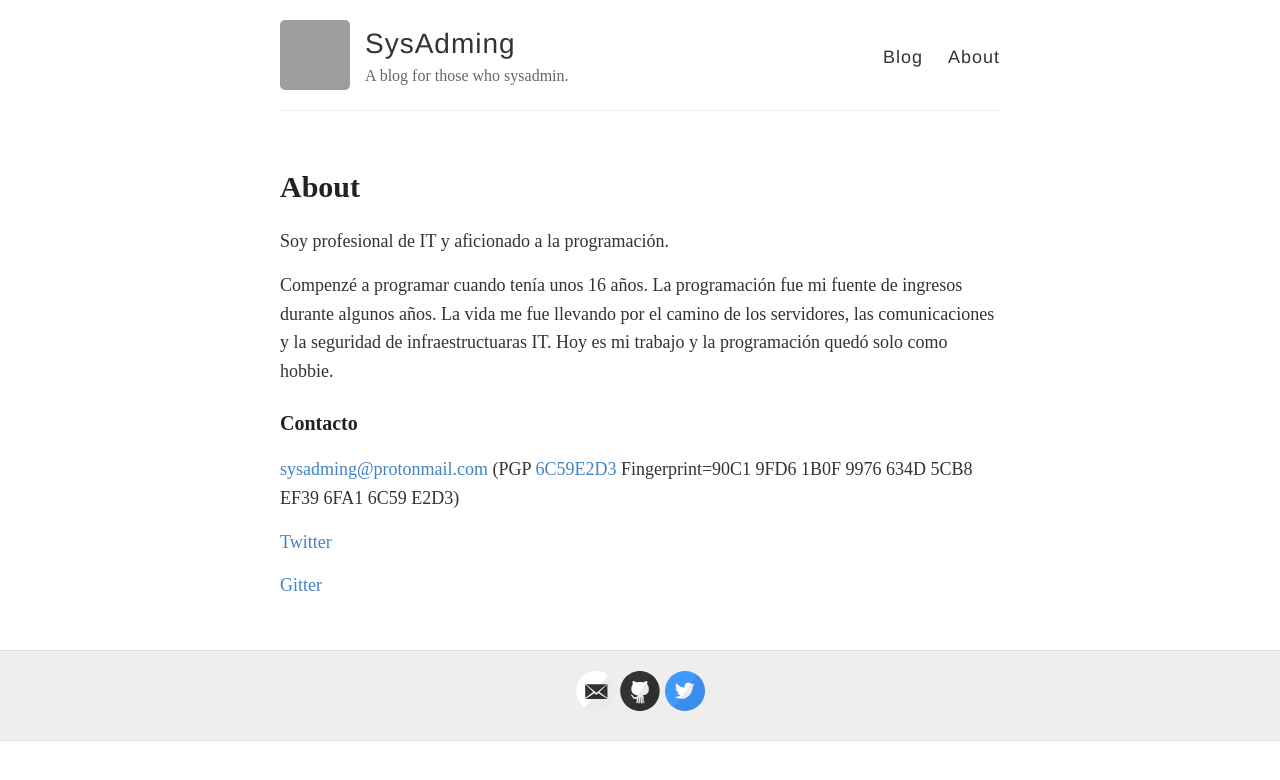
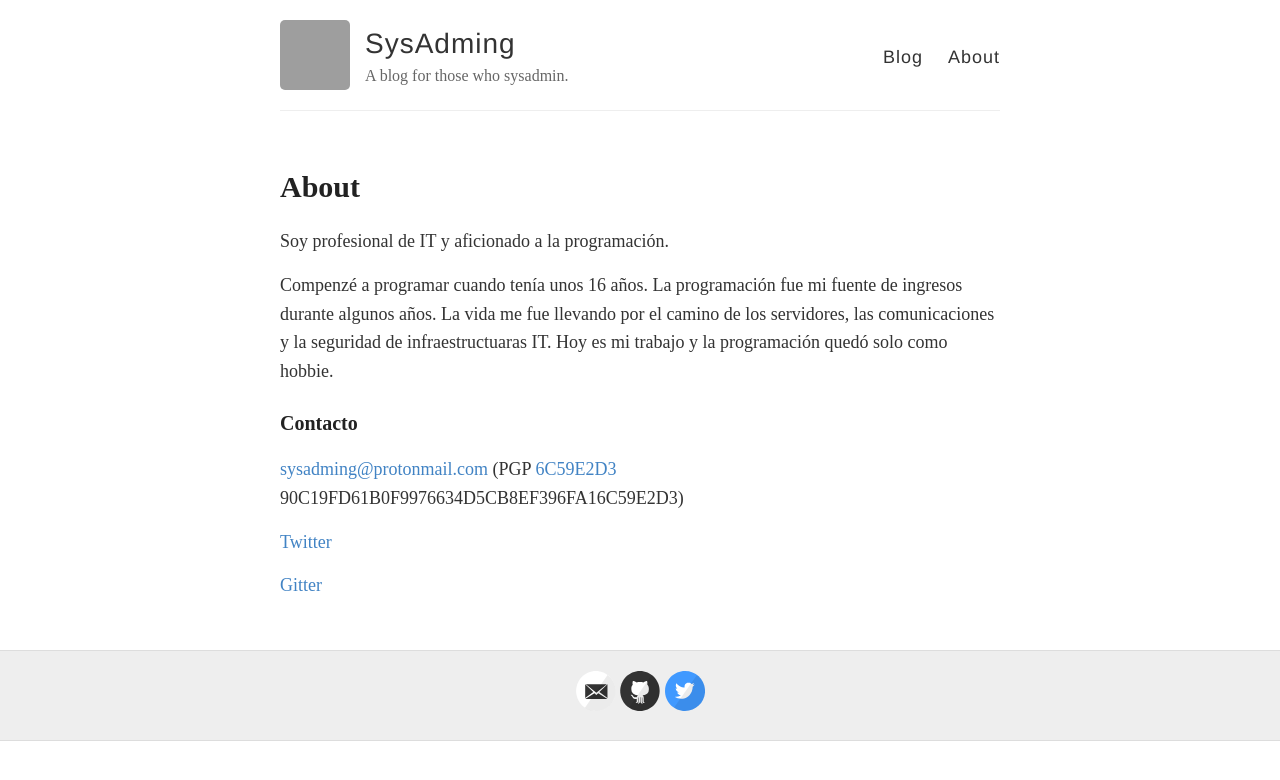
Before and after one commit to sysadming/sysadming.github.io, a Jekyll site: the page built from about.md, in a window 1280 px wide. Shown: the top 780 px of the page. Built offline with Jekyll 4.4.1, drawn with Linux system fonts in a browser that asks for light colours; grey boxes are pictures that could not be loaded.

Commit message:
Update about.md

```diff
--- a/about.md
+++ b/about.md
@@ -14,7 +14,7 @@ Hoy es mi trabajo y la programación quedó solo como hobbie.
 
 [sysadming@protonmail.com](mailto:sysadming@protonmail.com)
 (PGP [6C59E2D3](http://pgp.mit.edu/pks/lookup?op=get&search=0xEF396FA16C59E2D3)
-Fingerprint=90C1 9FD6 1B0F 9976 634D  5CB8 EF39 6FA1 6C59 E2D3)
+90C19FD61B0F9976634D5CB8EF396FA16C59E2D3)
 
 [Twitter](https://twitter.com/skkugga)
 
```
